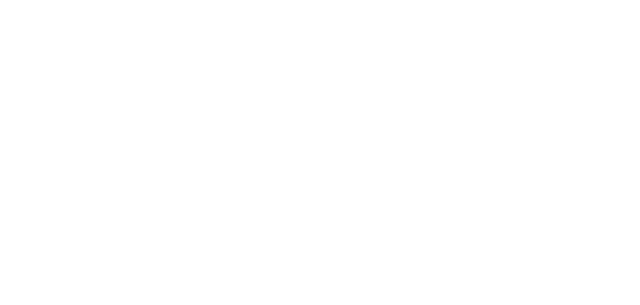
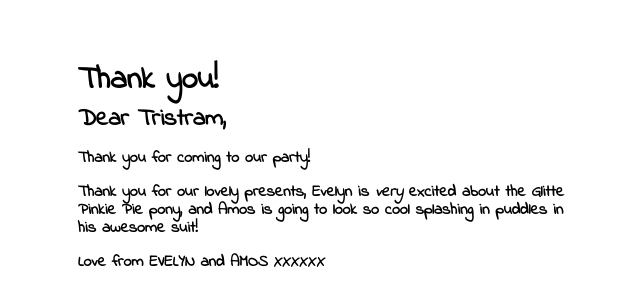
Before and after one commit to wilsonrocks/party2019, a React (Create React App) app: page /thankyou/tristram in a window 1280 px wide. Shown: the part 231-536 px from the top of the page, without its empty margins (312-952 px from the left). Built offline with nearby package versions, Linux system fonts and the light colour scheme.

Commit message:
set up invitations

```diff
--- a/src/App.js
+++ b/src/App.js
@@ -3,6 +3,7 @@ import { BrowserRouter, Switch, Route } from 'react-router-dom';
 
 import './App.scss';
 import Invitation from './Invitation';
+import ThankYouRouter from './ThankYouRouter';
 
 const Fallback = (
   <div className="fallback">
@@ -16,6 +17,7 @@ const App = () => (
       <React.Suspense fallback={Fallback}>
         <Switch>
           <Route path="/invitation/:name?" component={Invitation} />
+          <Route path="/thankyou" component={ThankYouRouter} />
         </Switch>
       </React.Suspense>
     </BrowserRouter>
--- a/src/App.scss
+++ b/src/App.scss
@@ -11,9 +11,8 @@ body {
   height: 100vh;
 }
 
-
 .track-wrapper {
-  background-image: url("images/trackrepeat.png");
+  background-image: url('images/trackrepeat.png');
   background-repeat: repeat no-repeat;
   background-size: auto 45px;
   background-size: contain;
@@ -71,3 +70,8 @@ body {
   align-items: center;
   height: 100vh;
 }
+
+.thank-you-wrapper {
+  max-width: 500px;
+  margin: auto;
+}
--- a/src/Text.jsx
+++ b/src/Text.jsx
@@ -1,10 +1,5 @@
 import React from 'react';
 import { animated, useTrail } from 'react-spring';
-
-const invitee = window.location.pathname
-  .slice(1)
-  .split('-')
-  .join(' ');
 
 const Text = ({ name }) => {
   const notes = [
--- /dev/null
+++ b/src/ThankYou.jsx
@@ -0,0 +1,22 @@
+import React from 'react';
+import { animated, useSpring } from 'react-spring';
+
+const ThankYou = ({ giver, children }) => {
+  const styles = useSpring({
+    from: {
+      transform: 'translate3d(100%,0,0) rotate3d(0.5,0.5,0,90deg)'
+    },
+    to: { transform: 'translate3d(0,0,0) rotate3d(0,0,0,0)' }
+  });
+  return (
+    <animated.div className="thank-you-wrapper" style={styles}>
+      <h1>Thank you!</h1>
+      <h2>Dear {giver},</h2>
+      <p>Thank you for coming to our party!</p>
+      <p>{children}</p>
+
+      <p>Love from EVELYN and AMOS XXXXXX</p>
+    </animated.div>
+  );
+};
+export default ThankYou;
--- /dev/null
+++ b/src/ThankYouRouter.jsx
@@ -0,0 +1,21 @@
+import React from 'react';
+import { Route, Switch } from 'react-router-dom';
+import ThankYou from './ThankYou';
+
+const ThankYouRouter = () => (
+  <Switch>
+    <Route
+      path="/thankyou/tristram"
+      render={() => (
+        <ThankYou giver="Tristram">
+          <p>
+            Thank you for our lovely presents, Evelyn is <em>very</em> excited
+            about the Glitte Pinkie Pie pony, and Amos is going to look so cool
+            splashing in puddles in his awesome suit!
+          </p>
+        </ThankYou>
+      )}
+    />
+  </Switch>
+);
+export default ThankYouRouter;
```
